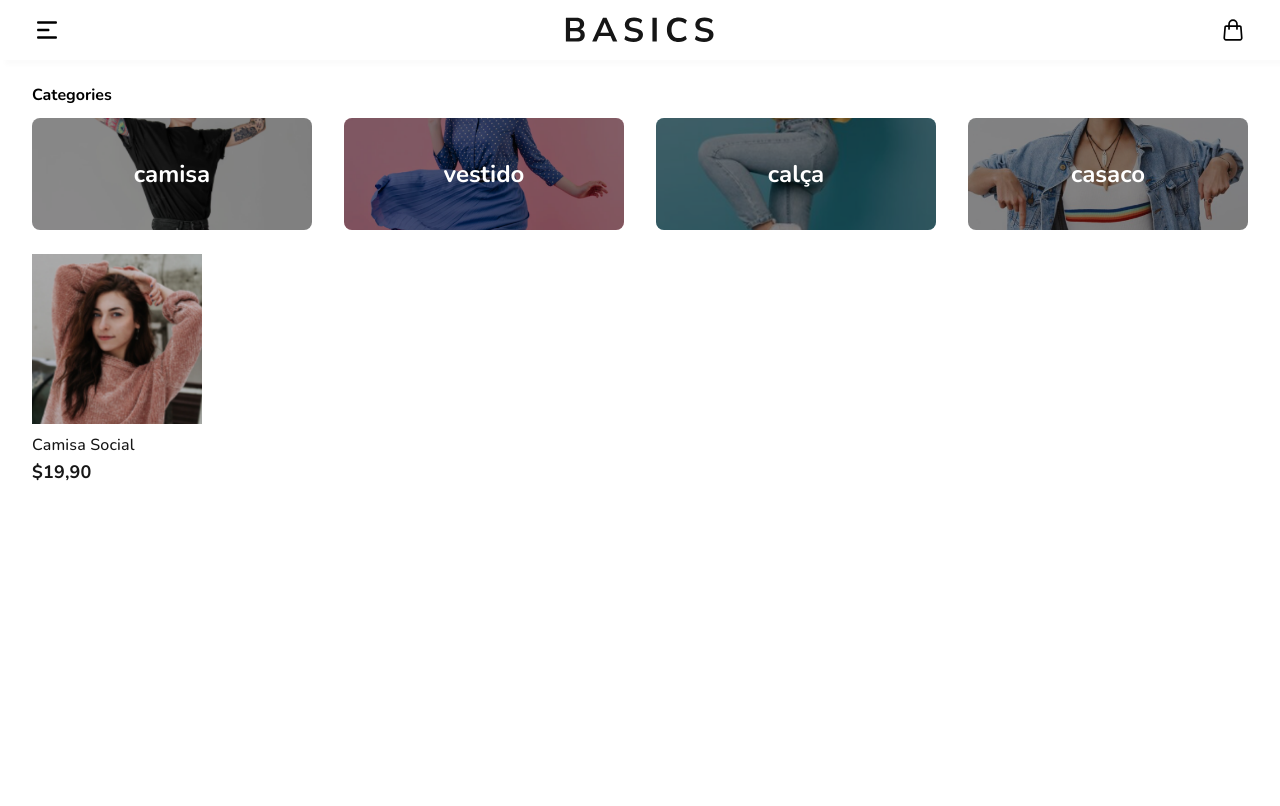
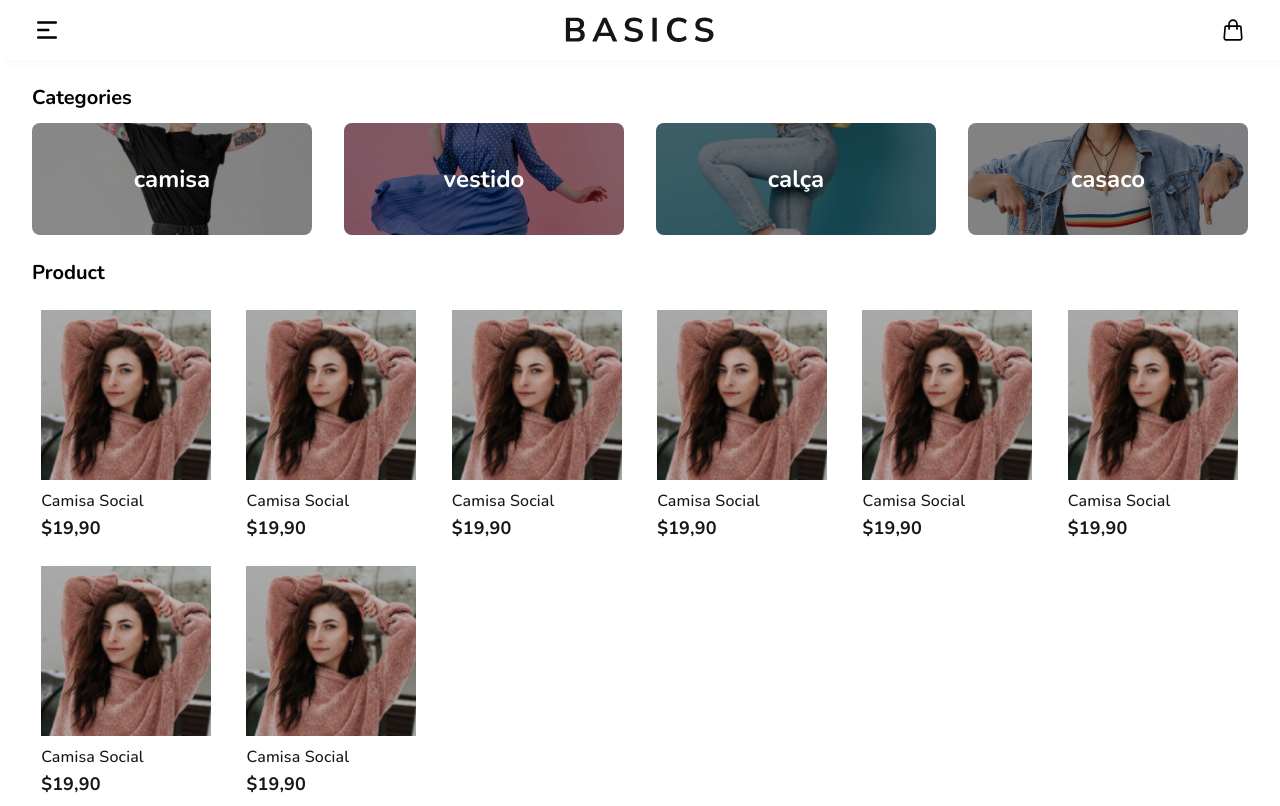
Before and after one commit to LuizSouz404/Basic-commerce, a Next.js app: page / in a window 1280 px wide. Built offline with nearby package versions, Linux system fonts and the light colour scheme.

Commit message:
feat: created Table Product component, where all product will be visualized

```diff
--- a/src/components/ComplexFilter/index.tsx
+++ b/src/components/ComplexFilter/index.tsx
@@ -1,9 +1,11 @@
+import { TitleSection } from "../../styles/Tokens";
 import { CategoryName, Container, WrapperFilter } from "./styles";
 
 export function ComplexFilter() {
   return (
     <Container>
-      <strong>Categories</strong>
+      <TitleSection>Categories</TitleSection>
+
       <WrapperFilter gridNumber={4}>
         <div style={{backgroundImage: `url(/images/shirt.png)`}}>
           <CategoryName>camisa</CategoryName>
--- /dev/null
+++ b/src/components/TableProducts/index.tsx
@@ -0,0 +1,22 @@
+import { TitleSection } from "../../styles/Tokens";
+import { CardProduct } from "../CardProduct";
+import { Container, WrapperProducts } from "./styles";
+
+export function TableProducts() {
+  return (
+    <Container>
+      <TitleSection>Product</TitleSection>
+
+      <WrapperProducts>
+        <CardProduct />
+        <CardProduct />
+        <CardProduct />
+        <CardProduct />
+        <CardProduct />
+        <CardProduct />
+        <CardProduct />
+        <CardProduct />
+      </WrapperProducts>
+    </Container>
+  )
+}
--- /dev/null
+++ b/src/components/TableProducts/styles.ts
@@ -0,0 +1,34 @@
+import styled from "styled-components";
+
+export const Container = styled.div`
+  display: flex;
+  flex-direction: column;
+  gap: 1.5rem;
+`;
+
+export const WrapperProducts = styled.div`
+  display: grid;
+  grid-template-columns: repeat(8, 1fr);
+  justify-items: center;
+  gap: 1rem;
+
+  @media (max-width: 1360px) {
+    grid-template-columns: repeat(6, 1fr);
+  }
+
+  @media (max-width: 1170px) {
+    grid-template-columns: repeat(5, 1fr);
+  }
+
+  @media (max-width: 980px) {
+    grid-template-columns: repeat(4, 1fr);
+  }
+
+  @media (max-width: 795px) {
+    grid-template-columns: repeat(3, 1fr);
+  }
+
+  @media (max-width: 610px) {
+    grid-template-columns: repeat(2, 1fr);
+  }
+`;
--- a/src/pages/index.tsx
+++ b/src/pages/index.tsx
@@ -2,6 +2,7 @@ import type { NextPage } from 'next'
 import { CardProduct } from '../components/CardProduct'
 import { ComplexFilter } from '../components/ComplexFilter'
 import { Header } from '../components/Header'
+import { TableProducts } from '../components/TableProducts'
 import styles from '../styles/Home.module.css'
 
 const Home: NextPage = () => {
@@ -10,7 +11,7 @@ const Home: NextPage = () => {
       <Header />
       <div className={styles.container}>
         <ComplexFilter />
-        <CardProduct />
+        <TableProducts />
       </div>
     </>
   )
--- /dev/null
+++ b/src/styles/Tokens.ts
@@ -0,0 +1,5 @@
+import styled from "styled-components";
+
+export const TitleSection = styled.strong`
+  font-size: 20px;
+`;
```
